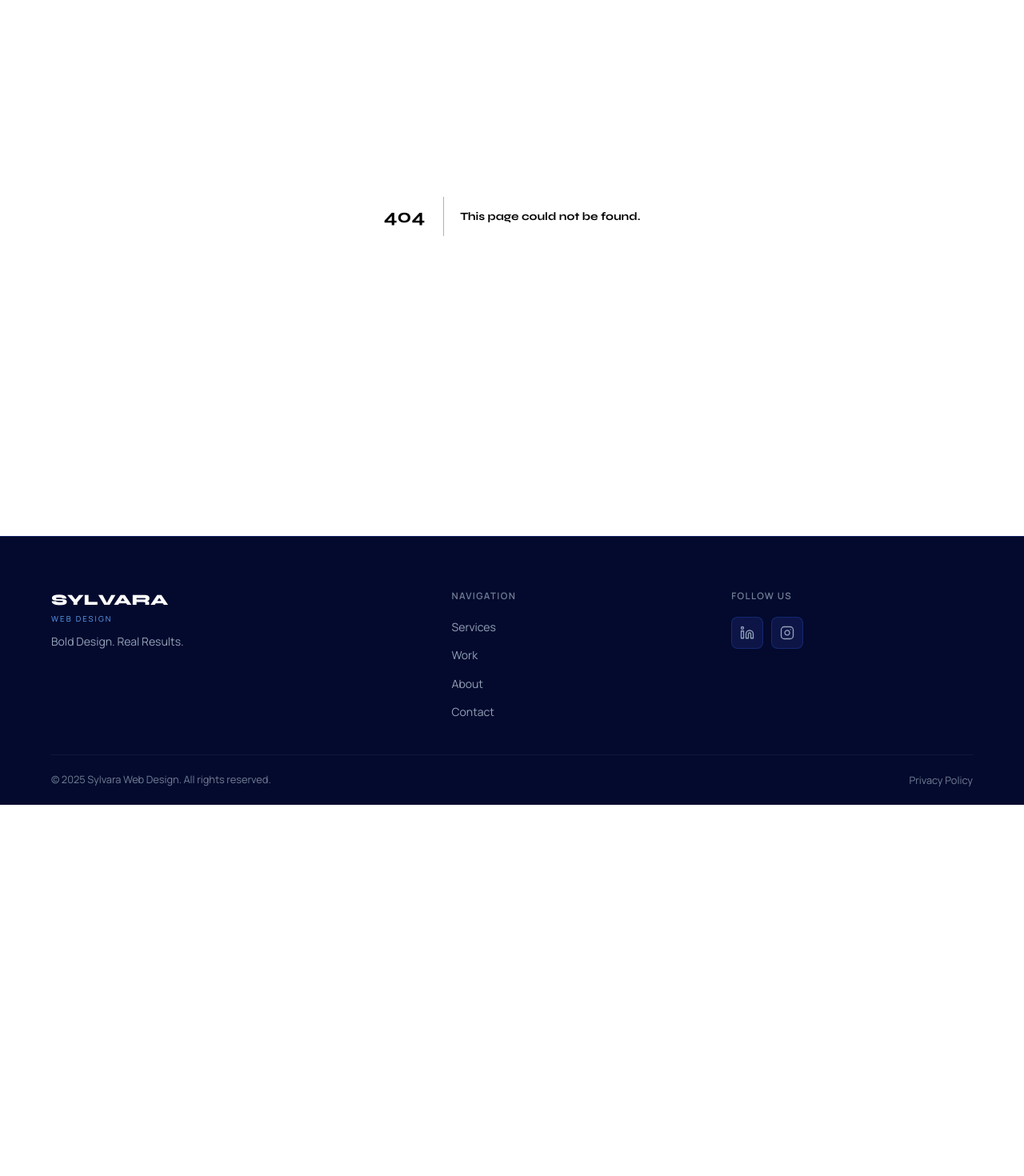
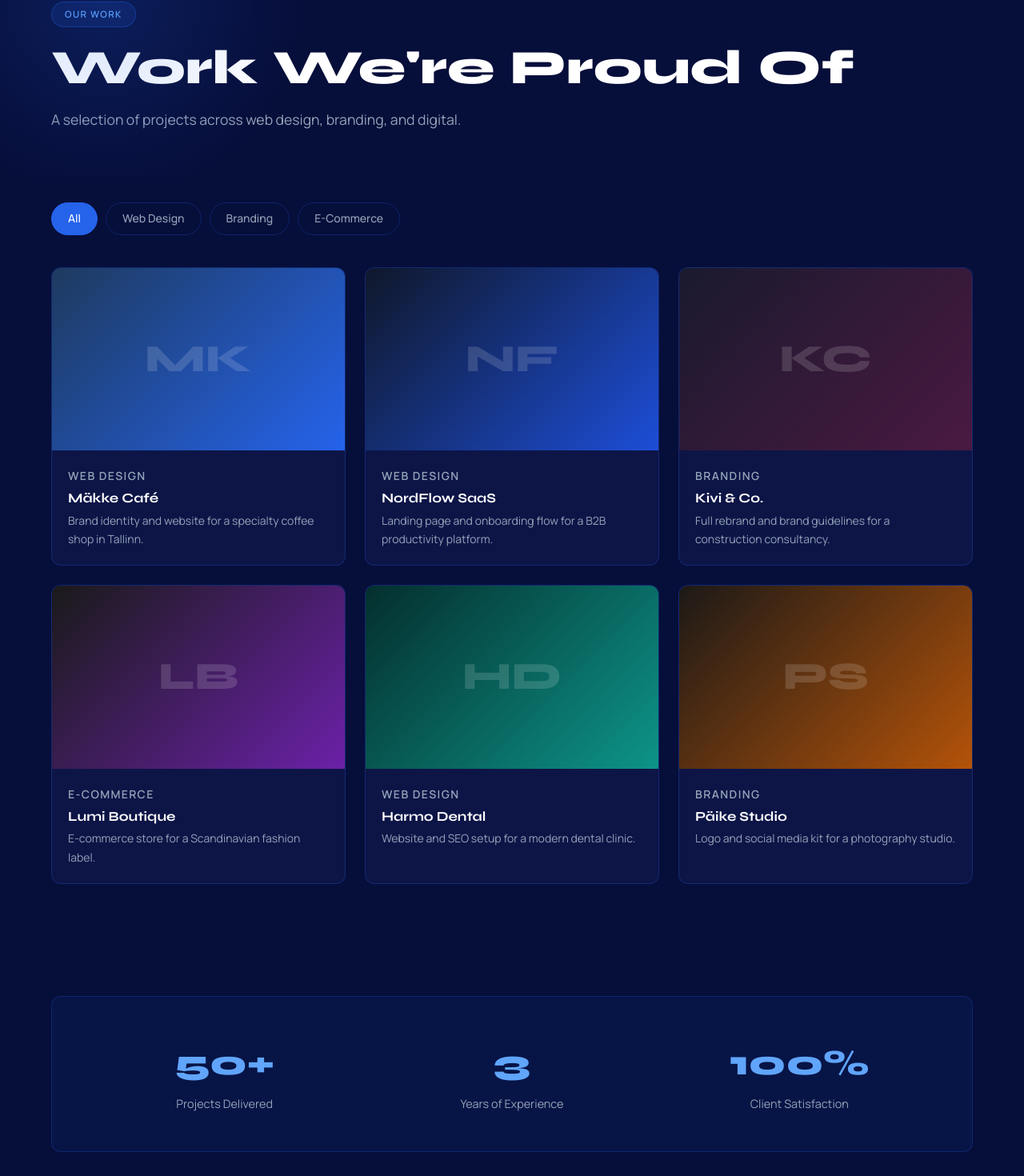
Before and after one commit to Andubanandu/sylvara, a Next.js app: page /portfolio in a window 1280 px wide. Before the commit this address had no page. Shown: the part 130-1600 px from the top of the page at 80% size. Before the commit the page ends 1136 px from the top, so only its background shows below. Built offline with nearby package versions, Linux system fonts and the light colour scheme.

Commit message:
feat: add Portfolio page with filter tabs and animated stats

```diff
--- /dev/null
+++ b/src/app/portfolio/page.tsx
@@ -0,0 +1,134 @@
+"use client";
+import { useState, useEffect, useRef } from "react";
+import Link from "next/link";
+import { portfolio } from "@/lib/content";
+
+function useCountUp(target: number, duration = 1200, active: boolean) {
+  const [value, setValue] = useState(0);
+  useEffect(() => {
+    if (!active) return;
+    const start = performance.now();
+    function step(now: number) {
+      const progress = Math.min((now - start) / duration, 1);
+      const eased = 1 - Math.pow(1 - progress, 3);
+      setValue(Math.round(target * eased));
+      if (progress < 1) requestAnimationFrame(step);
+    }
+    requestAnimationFrame(step);
+  }, [active, target, duration]);
+  return value;
+}
+
+function StatItem({ value, label }: { value: string; label: string }) {
+  const ref = useRef<HTMLDivElement>(null);
+  const [active, setActive] = useState(false);
+  const numericMatch = value.match(/^(\d+)/);
+  const numericPart = numericMatch ? parseInt(numericMatch[1]) : 0;
+  const suffix = value.replace(/^\d+/, "");
+  const count = useCountUp(numericPart, 1200, active);
+
+  useEffect(() => {
+    const observer = new IntersectionObserver(
+      (entries) => {
+        if (entries[0].isIntersecting) { setActive(true); observer.disconnect(); }
+      },
+      { threshold: 0.5 }
+    );
+    if (ref.current) observer.observe(ref.current);
+    return () => observer.disconnect();
+  }, []);
+
+  return (
+    <div ref={ref}>
+      <div className="stat-number">{count}{suffix}</div>
+      <div className="stat-label">{label}</div>
+    </div>
+  );
+}
+
+export default function PortfolioPage() {
+  const [activeFilter, setActiveFilter] = useState("All");
+
+  const filterMap: Record<string, string> = {
+    "All": "all",
+    "Web Design": "web",
+    "Branding": "branding",
+    "E-Commerce": "ecommerce",
+  };
+
+  const filtered = portfolio.projects.filter(
+    (p) => activeFilter === "All" || p.category === filterMap[activeFilter]
+  );
+
+  return (
+    <main>
+      {/* ── HERO ── */}
+      <section className="page-hero">
+        <div className="glow-blob glow-blob-tl" aria-hidden="true"></div>
+        <div className="container">
+          <span className="badge">{portfolio.hero.badge}</span>
+          <h1>{portfolio.hero.h1}</h1>
+          <p>{portfolio.hero.sub}</p>
+        </div>
+      </section>
+
+      {/* ── FILTER + GRID ── */}
+      <section className="section" style={{ paddingTop: 0 }}>
+        <div className="container">
+          <div className="filter-tabs" role="group" aria-label="Filter projects">
+            {portfolio.filters.map((f) => (
+              <button
+                key={f}
+                className={`filter-tab${activeFilter === f ? " active" : ""}`}
+                onClick={() => setActiveFilter(f)}
+              >
+                {f}
+              </button>
+            ))}
+          </div>
+
+          <div className="portfolio-grid">
+            {filtered.map((project) => (
+              <article className="project-card" key={project.title}>
+                <div className="project-card-img">
+                  <div
+                    className="project-card-img-inner"
+                    style={{ background: project.gradient }}
+                  >
+                    <span style={{ fontFamily: "var(--font-syne), Syne, sans-serif", fontWeight: 800, color: "rgba(255,255,255,0.15)", fontSize: "3rem" }}>
+                      {project.initials}
+                    </span>
+                  </div>
+                  <div className="project-card-overlay"><span>View Project →</span></div>
+                </div>
+                <div className="project-card-body">
+                  <p className="project-tag">{project.tag}</p>
+                  <h3>{project.title}</h3>
+                  <p>{project.desc}</p>
+                </div>
+              </article>
+            ))}
+          </div>
+        </div>
+      </section>
+
+      {/* ── STATS ── */}
+      <section className="section" style={{ paddingTop: 0 }}>
+        <div className="container">
+          <div className="stats-strip">
+            {portfolio.stats.map((stat) => (
+              <StatItem key={stat.label} value={stat.value} label={stat.label} />
+            ))}
+          </div>
+        </div>
+      </section>
+
+      {/* ── CTA ── */}
+      <section className="section" style={{ paddingTop: 0 }}>
+        <div className="container text-center">
+          <Link href="/contact" className="btn btn-primary">{portfolio.cta}</Link>
+        </div>
+      </section>
+    </main>
+  );
+}
```
